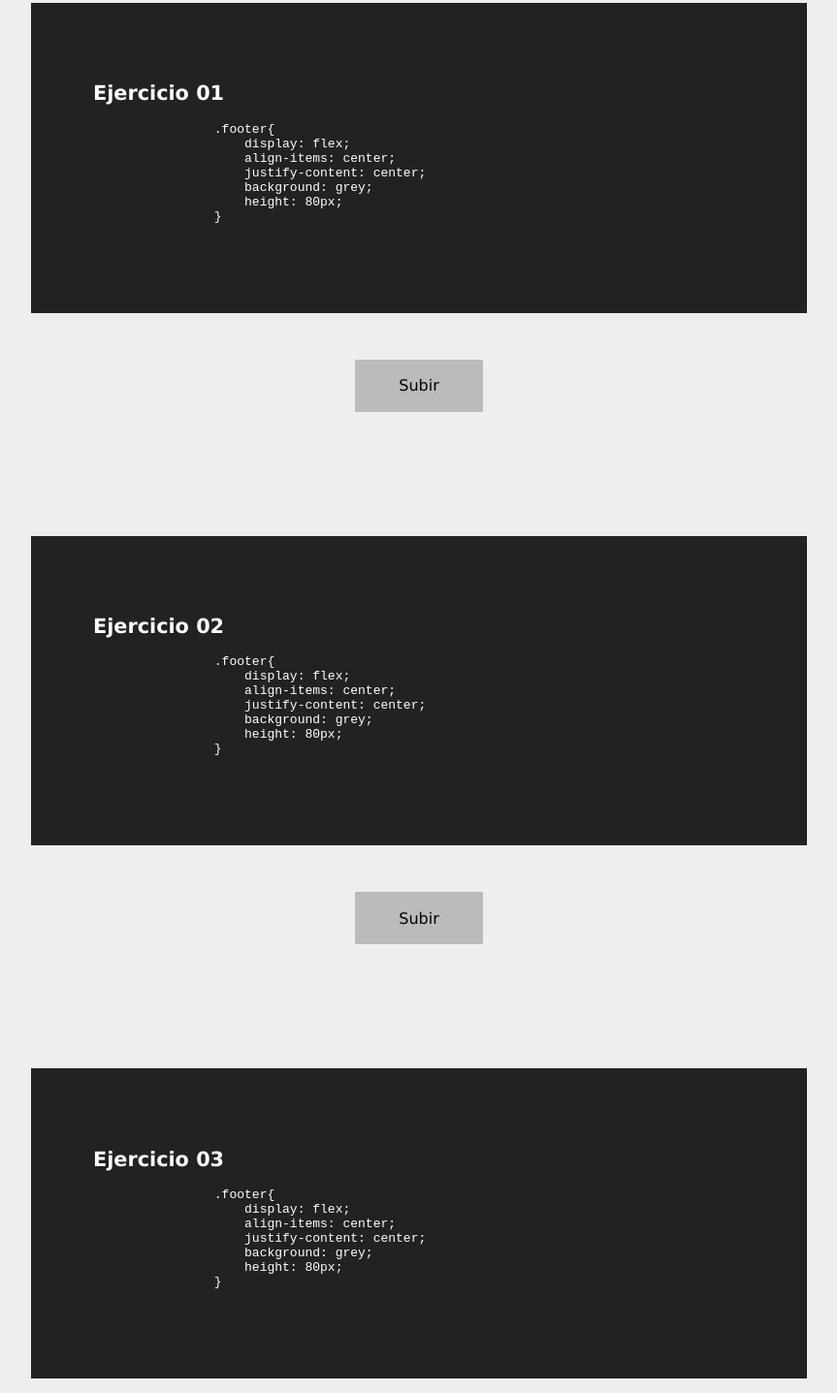
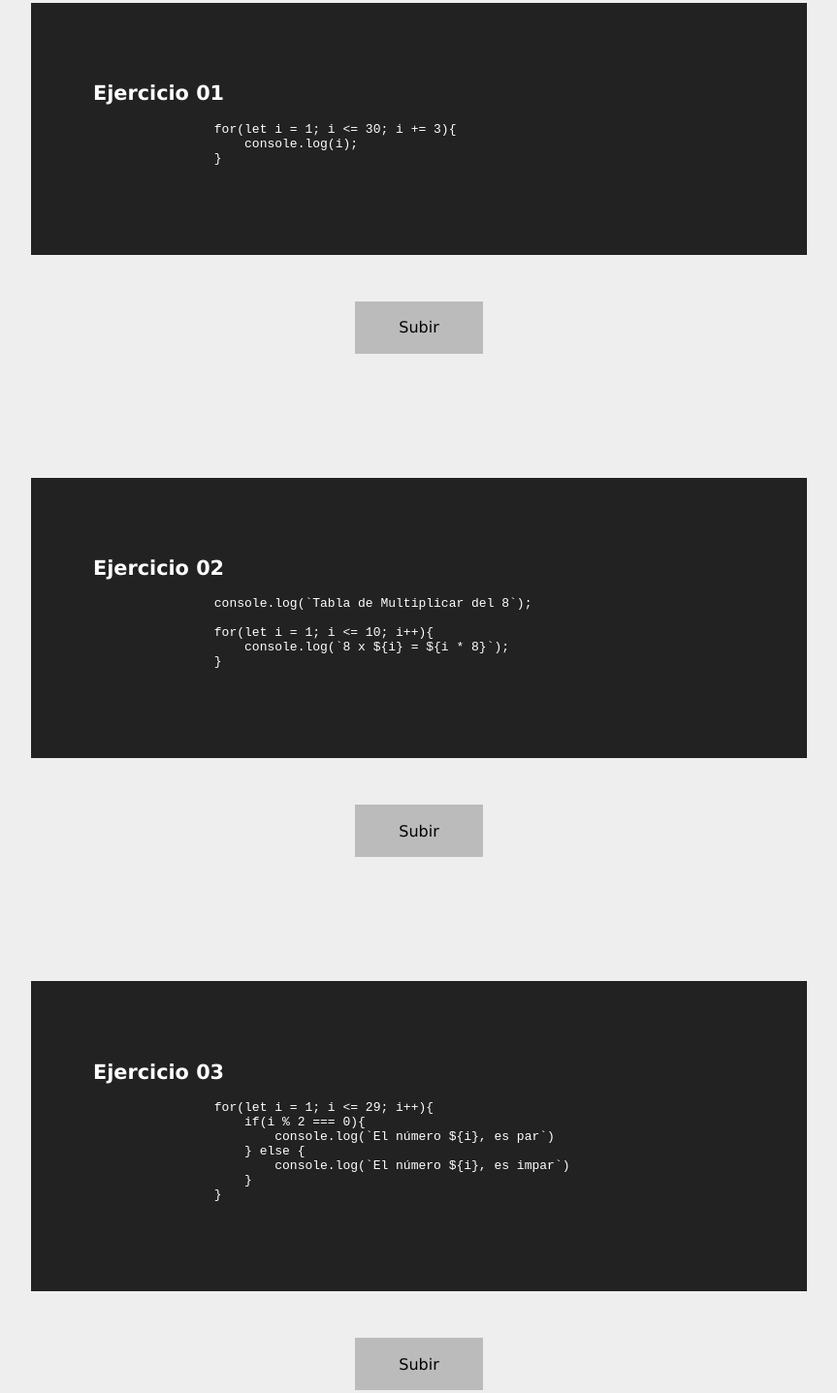
Before and after one commit to maomur/Ejercicios-Basicos-JS, a plain HTML site: page index.html in a window 1280 px wide. Shown: the part 2160-3597 px from the top of the page at 97% size, without its empty margins (208-1071 px from the left). Drawn offline with Linux system fonts and the light colour scheme.

Commit message:
Ejercicios Resueltos 1 al 5

```diff
--- a/index.html
+++ b/index.html
@@ -107,12 +107,8 @@
         <article class="results__exercise" id="res-exercise-01">
             <h2>Ejercicio 01</h2>
             <pre>
-                .footer{
-                    display: flex;
-                    align-items: center;
-                    justify-content: center;
-                    background: grey;
-                    height: 80px;
+                for(let i = 1; i <= 30; i += 3){
+                    console.log(i);
                 }
             </pre>
         </article>
@@ -121,12 +117,10 @@
         <article class="results__exercise " id="res-exercise-02">
             <h2>Ejercicio 02</h2>
             <pre>
-                .footer{
-                    display: flex;
-                    align-items: center;
-                    justify-content: center;
-                    background: grey;
-                    height: 80px;
+                console.log(`Tabla de Multiplicar del 8`);
+
+                for(let i = 1; i <= 10; i++){
+                    console.log(`8 x ${i} = ${i * 8}`);
                 }
             </pre>
         </article>
@@ -135,12 +129,12 @@
         <article class="results__exercise" id="res-exercise-03">
             <h2>Ejercicio 03</h2>
             <pre>
-                .footer{
-                    display: flex;
-                    align-items: center;
-                    justify-content: center;
-                    background: grey;
-                    height: 80px;
+                for(let i = 1; i <= 29; i++){
+                    if(i % 2 === 0){
+                        console.log(`El número ${i}, es par`)
+                    } else {
+                        console.log(`El número ${i}, es impar`)
+                    }
                 }
             </pre>
         </article>
@@ -149,13 +143,17 @@
         <article class="results__exercise" id="res-exercise-04">
             <h2>Ejercicio 04</h2>
             <pre>
-                .footer{
-                    display: flex;
-                    align-items: center;
-                    justify-content: center;
-                    background: grey;
-                    height: 80px;
+                let frase = prompt(`Escribe una frase`);
+
+                let contador = 0;
+
+                for (letra of frase) {
+                    if(letra === 'a'){
+                        contador++
+                    }
                 }
+
+                console.log(`La frase: ${frase}, tiene ${contador} letras "a"`);
             </pre>
         </article>
         <a class="top__button" href="#exercise-04"><p>Subir</p></a>
@@ -255,5 +253,7 @@
     <footer class="footer">
         <p>© 2022 - Creado por: Mauricio Murcia S.</p>
     </footer>
+
+    <script src="./main.js"></script>
 </body>
 </html>
```
Also changed, not shown: main.js (+92 -0 lines).
